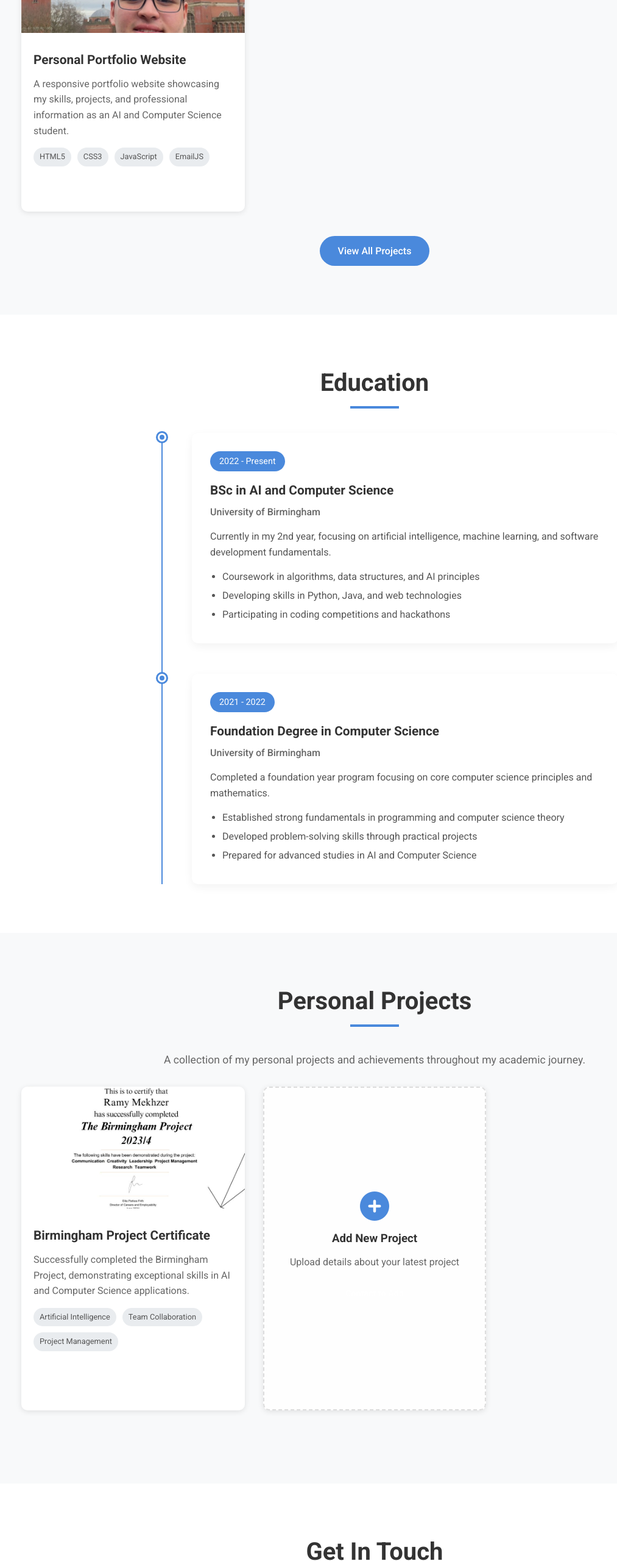
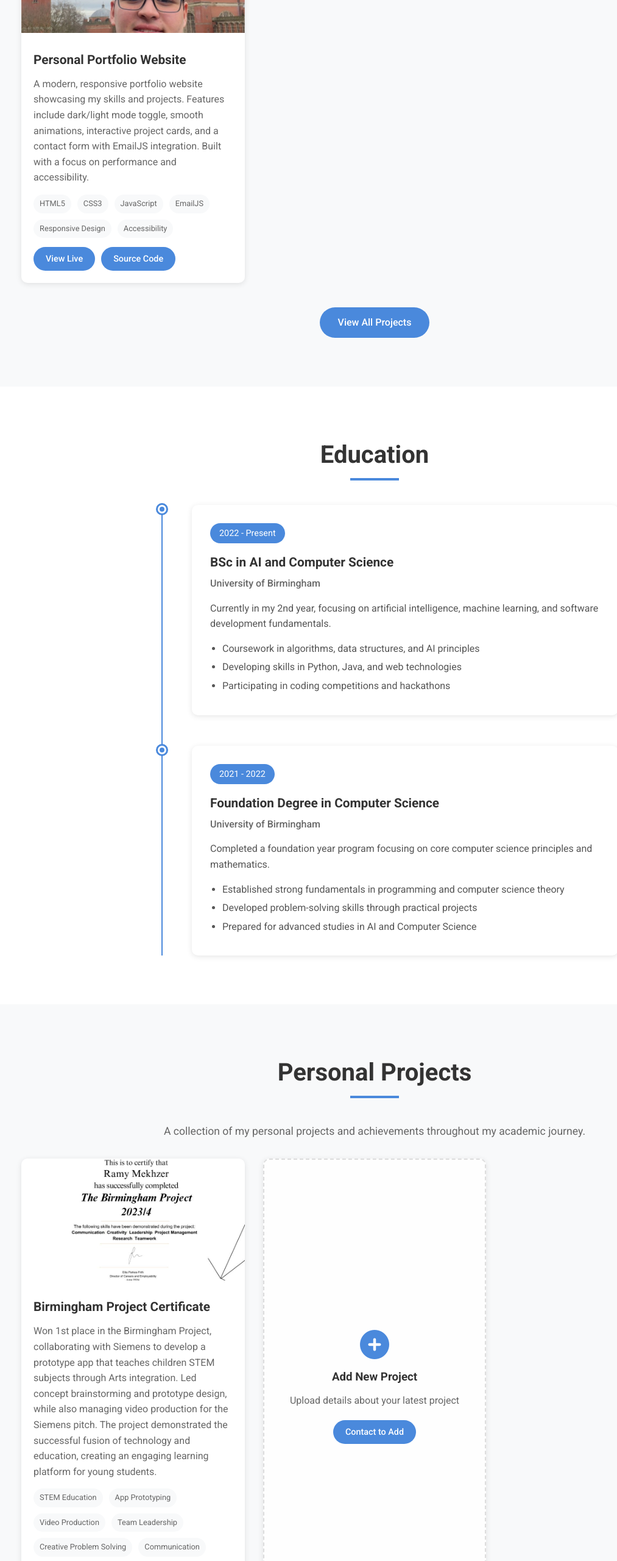
Before and after one commit to Ramy3077/Portfolio-project, a plain HTML site: page index.html in a window 1280 px wide. Shown: the part 2340-4900 px from the top of the page at 61% size, without its empty margins (25-1038 px from the left). Drawn offline with nearby package versions, Linux system fonts and the light colour scheme.

Commit message:
Update project content: Enhanced Birmingham Project description and technologies, improved portfolio project details

```diff
--- a/css/styles.css
+++ b/css/styles.css
@@ -75,13 +75,12 @@ section {
     transform: translateX(-50%);
     width: 80px;
     height: 4px;
-    background-color: #4a89dc;
+    background-color: var(--primary-color);
 }
 
+/* Button Styles */
 .btn {
     display: inline-block;
-    padding: 12px 30px;
-    border-radius: 30px;
     text-decoration: none;
     font-weight: 500;
     transition: all 0.3s ease;
@@ -91,8 +90,10 @@ section {
 }
 
 .primary-btn {
-    background-color: #4a89dc;
+    background-color: var(--primary-color);
     color: #fff;
+    padding: 12px 30px;
+    border-radius: 30px;
 }
 
 .primary-btn:hover {
@@ -105,10 +106,12 @@ section {
     background-color: transparent;
     color: var(--primary-color);
     border: 2px solid var(--primary-color);
+    padding: 12px 30px;
+    border-radius: 30px;
 }
 
 .secondary-btn:hover {
-    background-color: #4a89dc;
+    background-color: var(--primary-color);
     color: #fff;
     transform: translateY(-3px);
     box-shadow: 0 5px 15px rgba(0, 0, 0, 0.1);
@@ -120,7 +123,7 @@ section {
 }
 
 .highlight {
-    color: #4a89dc;
+    color: var(--primary-color);
 }
 
 /* Header Styles */
@@ -139,7 +142,6 @@ header {
     cursor: pointer;
     font-size: 1.5rem;
     color: var(--text-color);
-    transition: all 0.3s ease;
     background: none;
     border: none;
     padding: 8px;
@@ -147,6 +149,7 @@ header {
     display: flex;
     align-items: center;
     justify-content: center;
+    transition: all 0.3s ease;
 }
 
 .theme-toggle:hover {
@@ -262,7 +265,7 @@ nav {
     width: 40px;
     height: 40px;
     border-radius: 50%;
-    background-color: #4a89dc;
+    background-color: var(--primary-color);
     color: #fff;
     transition: all 0.3s ease;
 }
@@ -362,7 +365,7 @@ nav {
 
 /* Projects Section */
 .projects {
-    background-color: #f8f9fa;
+    background-color: var(--section-bg);
 }
 
 .section-description {
@@ -486,7 +489,7 @@ nav {
 
 .project-info p {
     margin-bottom: 15px;
-    color: #666;
+    color: var(--secondary-color);
 }
 
 .project-tech {
@@ -497,20 +500,22 @@ nav {
 }
 
 .project-tech span {
-    background-color: #e9ecef;
+    background-color: var(--section-bg);
     padding: 5px 10px;
     border-radius: 20px;
     font-size: 0.8rem;
-    color: #555;
+    color: var(--secondary-color);
 }
 
 .project-links {
     display: flex;
     gap: 10px;
+    margin-top: 15px;
 }
 
 .view-more {
     text-align: center;
+    margin-top: 30px;
 }
 
 /* Experience Section */
@@ -527,7 +532,7 @@ nav {
     left: 50px;
     width: 2px;
     height: 100%;
-    background-color: #4a89dc;
+    background-color: var(--primary-color);
 }
 
 .timeline-item {
@@ -553,16 +558,16 @@ nav {
 }
 
 .timeline-content {
-    background-color: #fff;
+    background-color: var(--card-bg);
     padding: 30px;
     border-radius: 10px;
-    box-shadow: 0 5px 15px rgba(0, 0, 0, 0.05);
+    box-shadow: var(--shadow);
 }
 
 .timeline-date {
     display: inline-block;
     padding: 5px 15px;
-    background-color: #4a89dc;
+    background-color: var(--primary-color);
     color: #fff;
     border-radius: 20px;
     font-size: 0.9rem;
@@ -615,7 +620,7 @@ nav {
 
 .contact-item i {
     font-size: 1.5rem;
-    color: #4a89dc;
+    color: var(--primary-color);
 }
 
 .contact-item h3 {
@@ -647,7 +652,6 @@ nav {
     border-radius: 5px;
     background-color: var(--card-bg);
     color: var(--text-color);
-    transition: border-color 0.3s ease, box-shadow 0.3s ease;
 }
 
 .form-group input:focus,
@@ -682,7 +686,7 @@ footer {
 }
 
 .footer-links a:hover {
-    color: #4a89dc;
+    color: var(--primary-color);
 }
 
 /* Responsive Styles */
@@ -734,7 +738,7 @@ footer {
         left: -100%;
         width: 100%;
         height: calc(100vh - 80px);
-        background-color: #fff;
+        background-color: var(--bg-color);
         flex-direction: column;
         align-items: center;
         justify-content: center;
--- a/index.html
+++ b/index.html
@@ -180,16 +180,18 @@
                     </div>
                     <div class="project-info">
                         <h3>Personal Portfolio Website</h3>
-                        <p>A responsive portfolio website showcasing my skills, projects, and professional information as an AI and Computer Science student.</p>
+                        <p>A modern, responsive portfolio website showcasing my skills and projects. Features include dark/light mode toggle, smooth animations, interactive project cards, and a contact form with EmailJS integration. Built with a focus on performance and accessibility.</p>
                         <div class="project-tech">
                             <span>HTML5</span>
                             <span>CSS3</span>
                             <span>JavaScript</span>
                             <span>EmailJS</span>
+                            <span>Responsive Design</span>
+                            <span>Accessibility</span>
                         </div>
                         <div class="project-links">
-                            <a href="https://ramy3077.github.io/Portfolio-project/" class="btn small-btn">View Live</a>
-                            <a href="https://github.com/Ramy3077/Portfolio-project" class="btn small-btn">Source Code</a>
+                            <a href="https://ramy3077.github.io/Portfolio-project/" class="btn primary-btn small-btn">View Live</a>
+                            <a href="https://github.com/Ramy3077/Portfolio-project" class="btn primary-btn small-btn">Source Code</a>
                         </div>
                     </div>
                 </div>
@@ -254,15 +256,18 @@
                     </div>
                     <div class="project-info">
                         <h3>Birmingham Project Certificate</h3>
-                        <p>Successfully completed the Birmingham Project, demonstrating exceptional skills in AI and Computer Science applications.</p>
+                        <p>Won 1st place in the Birmingham Project, collaborating with Siemens to develop a prototype app that teaches children STEM subjects through Arts integration. Led concept brainstorming and prototype design, while also managing video production for the Siemens pitch. The project demonstrated the successful fusion of technology and education, creating an engaging learning platform for young students.</p>
                         <div class="project-tech">
-                            <span>Artificial Intelligence</span>
-                            <span>Team Collaboration</span>
-                            <span>Project Management</span>
+                            <span>STEM Education</span>
+                            <span>App Prototyping</span>
+                            <span>Video Production</span>
+                            <span>Team Leadership</span>
+                            <span>Creative Problem Solving</span>
+                            <span>Communication</span>
                         </div>
                         <div class="project-links">
-                            <a href="https://www.linkedin.com/in/ramy-mekhzer-51b411275/" class="btn small-btn">View on LinkedIn</a>
-                            <a href="img/Birmingham project certificate.jpeg" download="Birmingham Project Certificate" class="btn small-btn">Download Certificate</a>
+                            <a href="https://www.linkedin.com/in/ramy-mekhzer-51b411275/" class="btn primary-btn small-btn">View on LinkedIn</a>
+                            <a href="img/Birmingham project certificate.jpeg" download="Birmingham Project Certificate" class="btn primary-btn small-btn">Download Certificate</a>
                         </div>
                     </div>
                 </div>
@@ -272,7 +277,7 @@
                         <i class="fas fa-plus-circle"></i>
                         <h3>Add New Project</h3>
                         <p>Upload details about your latest project</p>
-                        <a href="#contact" class="btn small-btn">Contact to Add</a>
+                        <a href="#contact" class="btn primary-btn small-btn">Contact to Add</a>
                     </div>
                 </div>
             </div>
```
Also changed, not shown: 1 other file.
